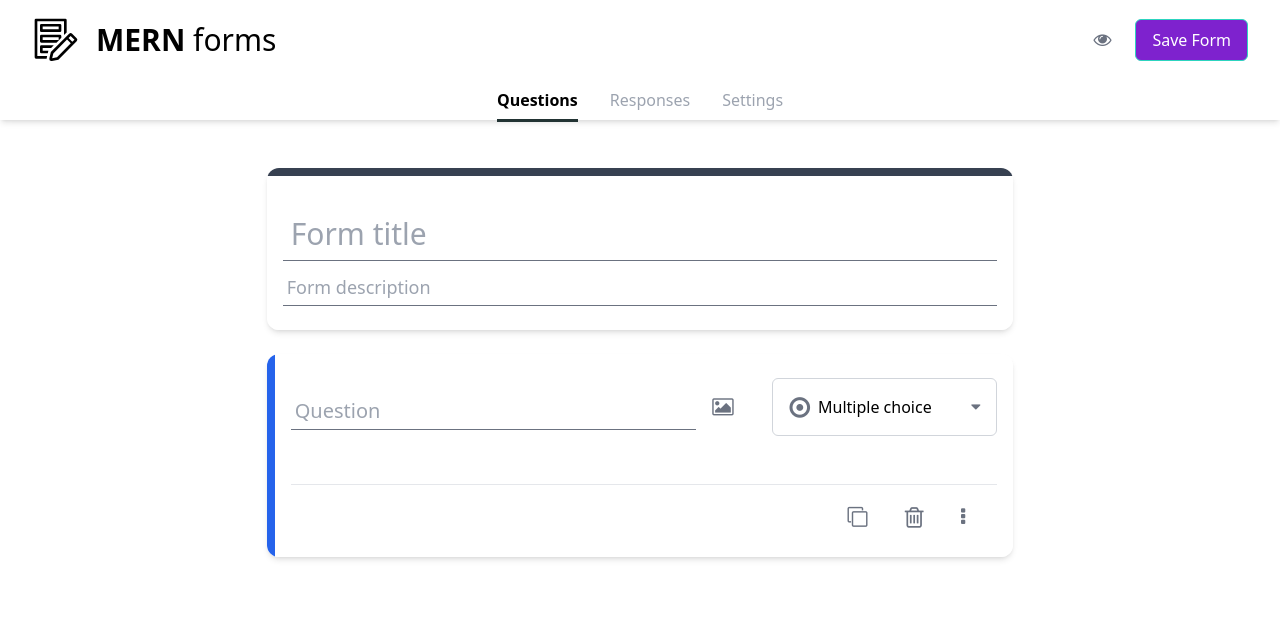
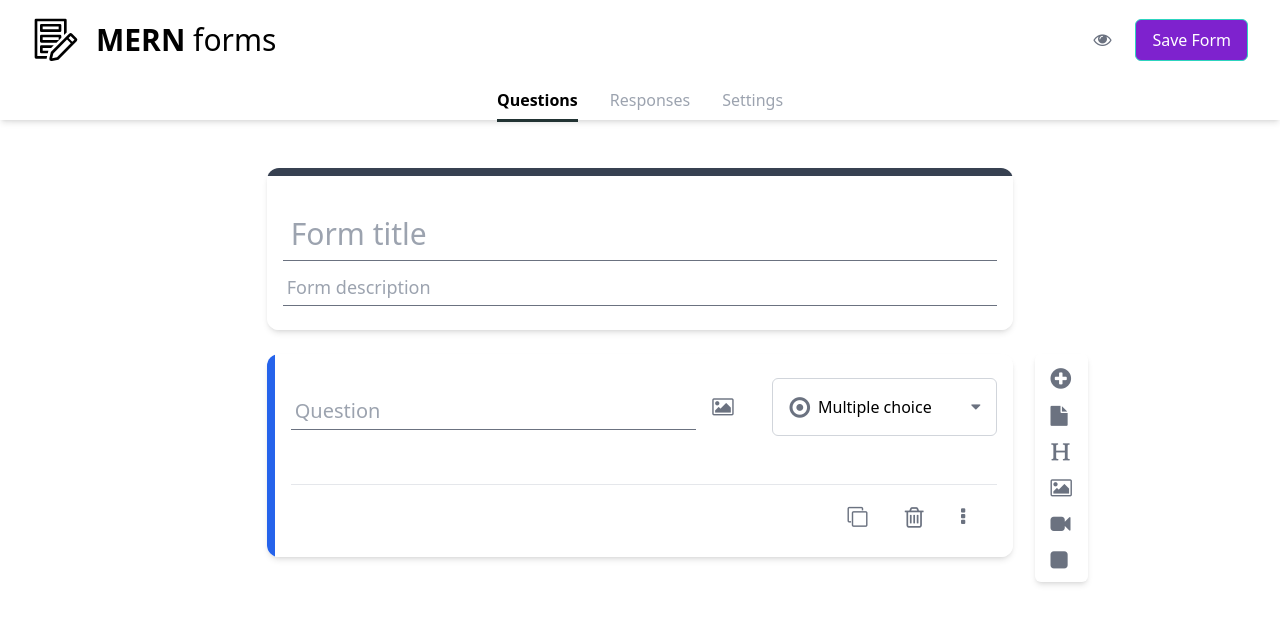
Before and after one commit to osSidd/mern-forms, a React (Vite) app in the folder client/: page /forms/questions in a window 1280 px wide. Shown: the top 624 px of the page. Built offline with nearby package versions, Linux system fonts and the light colour scheme.

Commit message:
added toolbar component

```diff
--- /dev/null
+++ b/client/src/components/toolbar.tsx
@@ -0,0 +1,26 @@
+import React from "react"
+import Icon from "./icon"
+export default function Toolbar(){
+    return(
+        <div className="flex flex-col shadow-md px-4 py-2 rounded-md [&>span+span]:mt-2">
+            <span>
+                <Icon icon='plus-circle' size="2xl"/>
+            </span>
+            <span>
+                <Icon icon='file' size="xl"/>
+            </span>
+            <span>
+                <Icon icon='header' size="xl"/>
+            </span>
+            <span>
+                <Icon icon='image' size="xl"/>
+            </span>
+            <span>
+                <Icon icon='video-camera' size="xl"/>
+            </span>
+            <span>
+                <Icon icon='square' size="xl"/>
+            </span>
+        </div>
+    )
+}
--- a/client/src/pages/formBuilder.tsx
+++ b/client/src/pages/formBuilder.tsx
@@ -15,6 +15,7 @@ import Header from "../components/header";
 import FormHeading from "../components/formHeading";
 import QuestionBox from "../components/questionBox";
 import Icon from "../components/icon";
+import Toolbar from "../components/toolbar";
 
 export default function FormBuilder(){
 console.log('form builder')
@@ -75,7 +76,14 @@ console.log('form builder')
             </header>
             <main className="pt-36">
                 <FormHeading/>
-                <QuestionBox/>
+                <div className="relative">
+                    <div className="flex-1">
+                        <QuestionBox/>
+                    </div>
+                    <div className="absolute top-0 right-48">
+                        <Toolbar/>
+                    </div>
+                </div>
                 {/* <Categorize categorize={categorize}/> */}
                 {/* <Cloze cloze={cloze}/> */}
                 {/* <Comprehension comprehension={comprehension}/> */}
```
